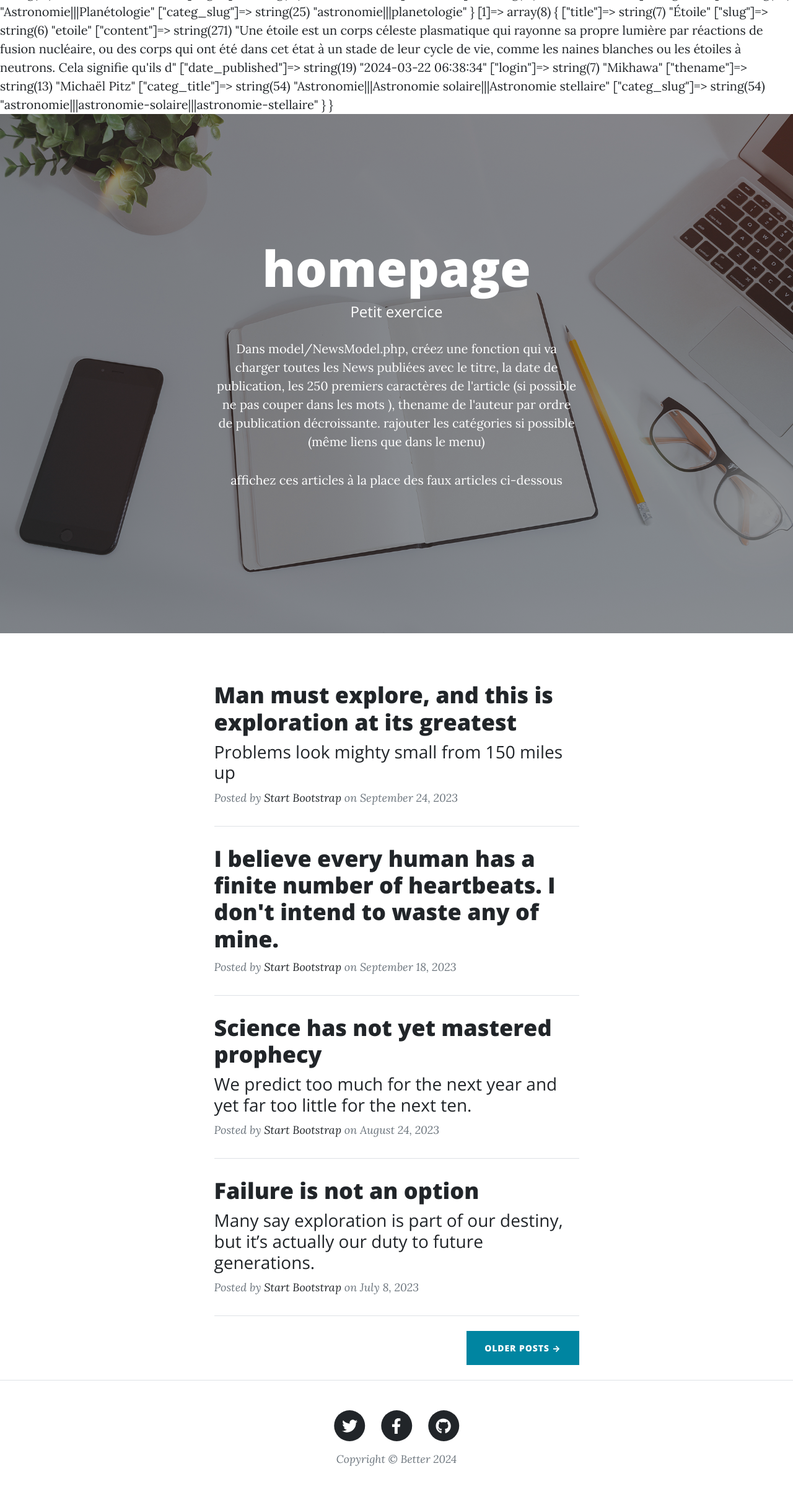
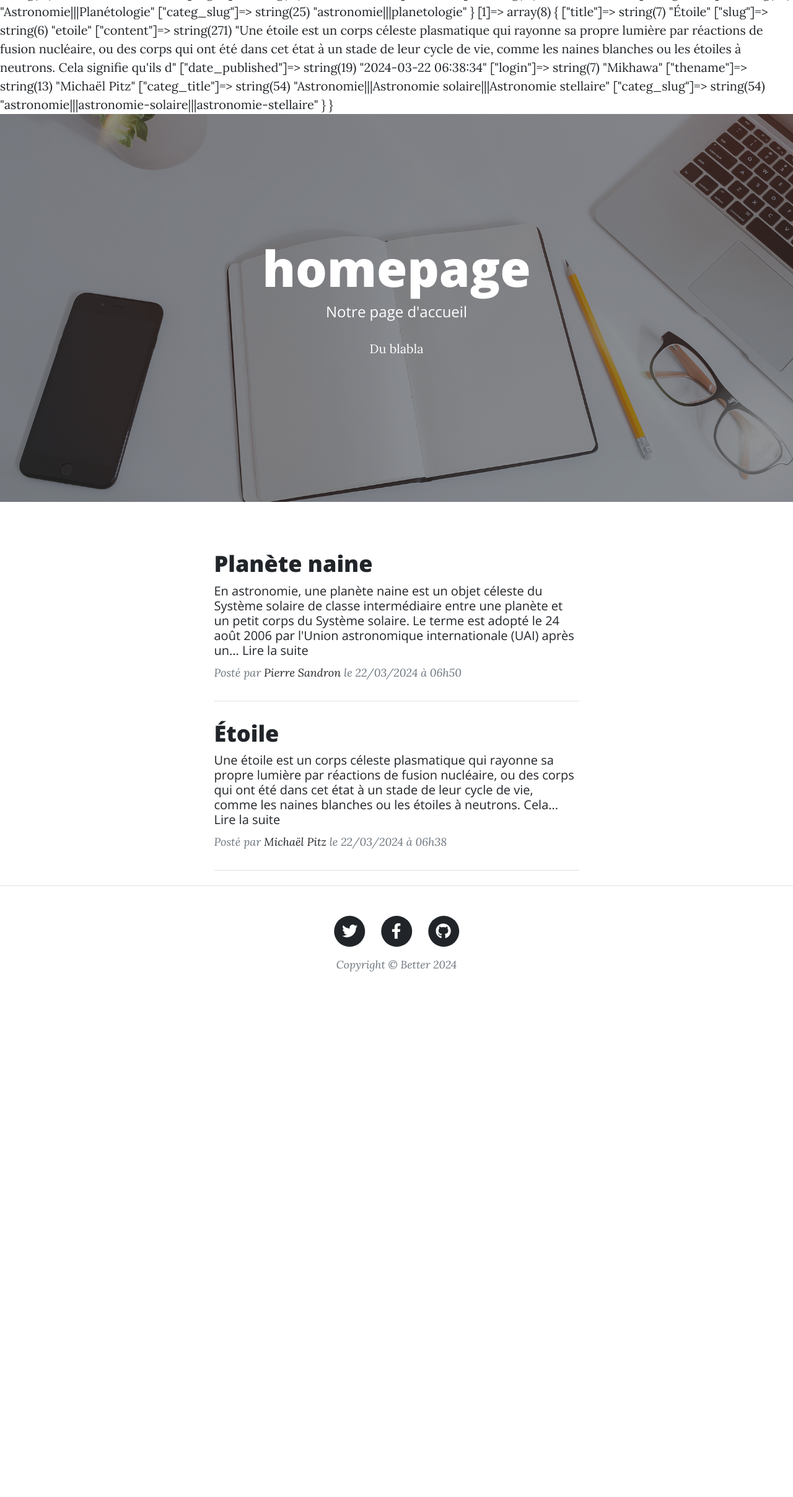
Before and after one commit to WebDevCF2m2023/BetterConnectionG1, a PHP site: page / in a window 1280 px wide. Shown: the part 116-2532 px from the top of the page at 62% size. After the commit the page ends 1684 px from the top, so only its background shows below. Run offline with PHP 8.4, Linux system fonts and the light colour scheme; data comes from the database, SQL or seed files in the repository; a stand-in replaces the project's code that opens the database connection; some libraries are stand-ins or nearby versions.

Commit message:
homepage news ok

```diff
--- a/model/NewsModel.php
+++ b/model/NewsModel.php
@@ -1,5 +1,11 @@
 <?php
 
+/**
+ * getAllNewsHomePage
+ *
+ * @param  PDO $connect
+ * @return array|string
+ */
 function getAllNewsHomePage(PDO $connect): array|string
 {
     $sql = "SELECT n.`title`, n.`slug`, SUBSTRING(n.`content`, 1, 260) AS content, n.`date_published`,
@@ -43,3 +49,28 @@ function getAllNewsHomePage(PDO $connect): array|string
     }
 
 }
+
+/**
+ * cutTheText
+ *
+ * @param  string $text
+ * @param  int $nbCharacter
+ * @param  bool $cutWord
+ * @return string
+ */
+function cutTheText(string $text, int $nbCharacter=200, bool $cutWord = false): string
+{
+    // on coupe à la longueure indiquée
+    $output = substr($text,0,$nbCharacter);
+
+    // si on ne souhaîte pas couper dans un mot
+    if($cutWord===false){
+        // on prend la position du dernier espace dans la chaîne
+        $lastSpace = strrpos($output, " ");
+
+        // ou recoupe la chaîne pour l'envoie
+        $output = substr($output,0,$lastSpace);
+    }
+
+    return $output;
+}
--- a/view/homepage.view.php
+++ b/view/homepage.view.php
@@ -24,9 +24,8 @@ require_once "menu.view.php";
                     <div class="col-md-10 col-lg-8 col-xl-7">
                         <div class="site-heading">
                             <h1>homepage</h1>
-                            <span class="subheading">Petit exercice</span>
-                            <p>Dans model/NewsModel.php, créez une fonction qui va charger toutes les News publiées avec le titre, la date de publication, les 250 premiers caractères de l'article (si possible ne pas couper dans les mots ), thename de l'auteur par ordre de publication décroissante. rajouter les catégories si possible (même liens que dans le menu)</p>
-                            <p>affichez ces articles à la place des faux articles ci-dessous</p>
+                            <span class="subheading">Notre page d'accueil</span>
+                            <p>Du blabla</p>
                         </div>
                     </div>
                 </div>
@@ -36,61 +35,38 @@ require_once "menu.view.php";
         <div class="container px-4 px-lg-5">
             <div class="row gx-4 gx-lg-5 justify-content-center">
                 <div class="col-md-10 col-lg-8 col-xl-7">
+                    <?php
+                    foreach($newsHomepage as $item):
+                    ?>
                     <!-- Post preview-->
                     <div class="post-preview">
-                        <a href="post.html">
-                            <h2 class="post-title">Man must explore, and this is exploration at its greatest</h2>
-                            <h3 class="post-subtitle">Problems look mighty small from 150 miles up</h3>
+                        <a href="?detailArticle=<?=$item['slug']?>">
+                            <h2 class="post-title"><?=$item['title']?></h2>
+                            <h5 class="post-subtitle"><?=cutTheText($item['content'],255)?>... Lire la suite</h5>
                         </a>
                         <p class="post-meta">
-                            Posted by
-                            <a href="#!">Start Bootstrap</a>
-                            on September 24, 2023
+                            Posté par
+                            <?php
+                            // si pas d'utilisateur ($item['thename'] === null) l'opérateur de coalescence (fusion) ?? fait la même chose que cette condition, on affiche anonyme
+                            $name = $item['thename'] ?? "Anonyme";
+                            $linkName = $item['login'] ?? "#";
+                            ?>
+                            <a href="?author=<?=$linkName?>"><?=$name?></a>
+                            <?php
+                            // pour gérer l'abscence de date de publication
+                            $date = $item['date_published'] ?? "";
+                            // conversion de la date en timestamp
+                            $date = strtotime($date);
+                            // si date n'est pas faux
+                            echo ($date)? " le ".date("d/m/Y \à H\hi",$date): " Pas publié !";
+                            ?>
                         </p>
                     </div>
                     <!-- Divider-->
                     <hr class="my-4" />
-                    <!-- Post preview-->
-                    <div class="post-preview">
-                        <a href="post.html"><h2 class="post-title">I believe every human has a finite number of heartbeats. I don't intend to waste any of mine.</h2></a>
-                        <p class="post-meta">
-                            Posted by
-                            <a href="#!">Start Bootstrap</a>
-                            on September 18, 2023
-                        </p>
-                    </div>
-                    <!-- Divider-->
-                    <hr class="my-4" />
-                    <!-- Post preview-->
-                    <div class="post-preview">
-                        <a href="post.html">
-                            <h2 class="post-title">Science has not yet mastered prophecy</h2>
-                            <h3 class="post-subtitle">We predict too much for the next year and yet far too little for the next ten.</h3>
-                        </a>
-                        <p class="post-meta">
-                            Posted by
-                            <a href="#!">Start Bootstrap</a>
-                            on August 24, 2023
-                        </p>
-                    </div>
-                    <!-- Divider-->
-                    <hr class="my-4" />
-                    <!-- Post preview-->
-                    <div class="post-preview">
-                        <a href="post.html">
-                            <h2 class="post-title">Failure is not an option</h2>
-                            <h3 class="post-subtitle">Many say exploration is part of our destiny, but it’s actually our duty to future generations.</h3>
-                        </a>
-                        <p class="post-meta">
-                            Posted by
-                            <a href="#!">Start Bootstrap</a>
-                            on July 8, 2023
-                        </p>
-                    </div>
-                    <!-- Divider-->
-                    <hr class="my-4" />
-                    <!-- Pager-->
-                    <div class="d-flex justify-content-end mb-4"><a class="btn btn-primary text-uppercase" href="#!">Older Posts →</a></div>
+                    <?php
+                    endforeach;
+                    ?>
                 </div>
             </div>
         </div>
```
